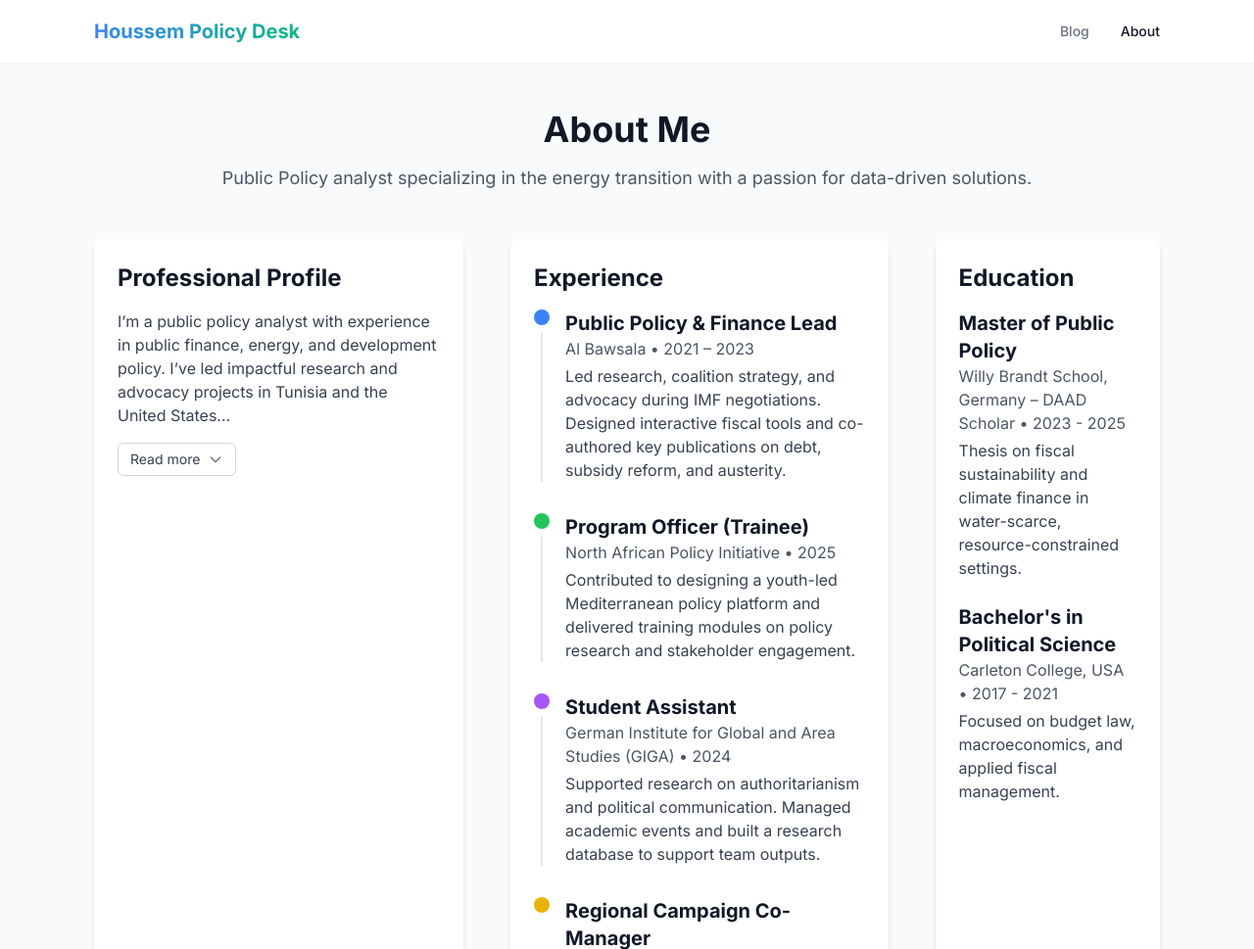
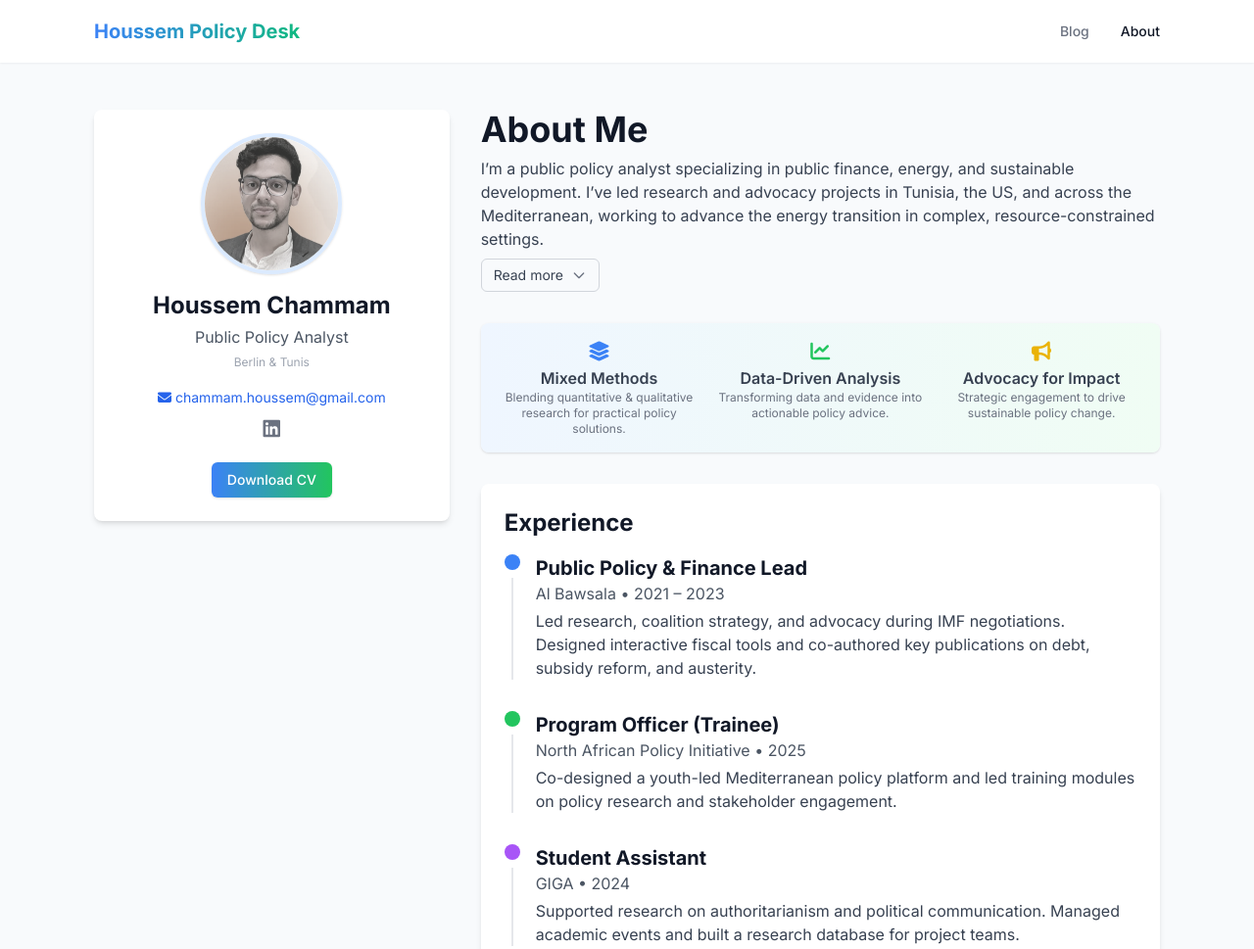
Before and after one commit to eya-cfu/houssem-policy-desk, a plain HTML site: page about.html in a window 1280 px wide. Shown: the top 969 px of the page at 98% size. Drawn offline with nearby package versions, Linux system fonts and the light colour scheme.

Commit message:
Update about.html

```diff
--- a/about.html
+++ b/about.html
@@ -38,54 +38,49 @@
   </nav>
 
   <main class="max-w-6xl mx-auto px-4 sm:px-6 lg:px-8 py-12">
+  <!-- Header -->
+  <div class="mb-12 flex flex-col md:flex-row md:items-start gap-8">
+    <!-- Left: Profile Card -->
+    <aside class="bg-white p-6 rounded-lg shadow-md w-full md:w-1/3 flex flex-col items-center">
+      <div class="w-36 h-36 rounded-full overflow-hidden border-4 border-blue-100 shadow mb-4">
+        <img src="images/Headshot2.PNG" alt="Houssem" class="w-full h-full object-cover">
+      </div>
+      <h2 class="text-2xl font-bold text-gray-900 mb-1">Houssem Chammam</h2>
+      <p class="text-gray-600 mb-4 text-center">Public Policy Analyst<br><span class="text-xs text-gray-400">Berlin & Tunis</span></p>
+      <a href="mailto:chammam.houssem@gmail.com" class="text-blue-600 mb-2 text-sm hover:underline"><i class="fas fa-envelope mr-1"></i>chammam.houssem@gmail.com</a>
+      <a href="https://www.linkedin.com/in/houssem-chammam/" target="_blank" class="text-gray-500 hover:text-blue-700 text-xl mb-2"><i class="fab fa-linkedin"></i></a>
+      <a href="Houssem-Chammam-CV.pdf" class="mt-3 px-4 py-2 bg-gradient-to-r from-blue-500 to-green-500 text-white rounded-md shadow hover:opacity-90 text-sm font-medium text-center">Download CV</a>
+    </aside>
 
-    <div class="text-center mb-12">
-                    <h1 class="text-4xl font-bold text-gray-900 mb-4">About Me</h1>
-                    <p class="text-lg text-gray-600">
-                      Public Policy analyst specializing in the energy transition with a passion for data-driven solutions.
-                    </p>
-    </div>
-
-    <div class="flex flex-col md:flex-row gap-12">
-      <!-- Left: Profile Card -->
-
-
-      <!-- Right: About Content -->
-     <section class="bg-white p-6 rounded-lg shadow-md">
-  <h2 class="text-2xl font-bold text-gray-900 mb-4">Professional Profile</h2>
-
-  <!-- Preview (collapsed) -->
+    <!-- Right: About & Experience -->
+    <section class="flex-1 space-y-8">
+      <!-- Name, Title & Blurb -->
+      <div class="mb-2">
+        <h1 class="text-4xl font-bold text-gray-900 mb-2">About Me</h1>
         <div id="profile-preview" class="text-gray-700">
-    <p class="mb-4">
-      I’m a public policy analyst with experience in public finance, energy, and development policy. I’ve led impactful research and advocacy projects in Tunisia and the United States...
+          <p class="mb-2">
+            I’m a public policy analyst specializing in public finance, energy, and sustainable development. I’ve led research and advocacy projects in Tunisia, the US, and across the Mediterranean, working to advance the energy transition in complex, resource-constrained settings.
           </p>
           <button onclick="toggleProfile()" class="inline-flex items-center px-3 py-1.5 border border-gray-300 text-sm text-gray-700 rounded-md hover:bg-gray-100 transition">
             <span>Read more</span>
-      <svg class="ml-2 w-4 h-4 text-gray-500" fill="none" stroke="currentColor" stroke-width="2" viewBox="0 0 24 24">
-        <path stroke-linecap="round" stroke-linejoin="round" d="M19 9l-7 7-7-7" />
-      </svg>
+            <svg class="ml-2 w-4 h-4 text-gray-500" fill="none" stroke="currentColor" stroke-width="2" viewBox="0 0 24 24"><path stroke-linecap="round" stroke-linejoin="round" d="M19 9l-7 7-7-7" /></svg>
           </button>
         </div>
-
-  <!-- Full text (expanded) -->
         <div id="profile-full" class="hidden text-gray-700">
-    <p class="mb-4">
-      I’m a public policy analyst with experience in public finance, energy, and development policy. I’ve led impactful research and advocacy projects in Tunisia and the United States, and I hold a Master’s in Public Policy from the Willy Brandt School in Germany.
+          <p class="mb-2">
+            I’m a public policy analyst specializing in public finance, energy, and sustainable development. I’ve led research and advocacy projects in Tunisia, the US, and across the Mediterranean, working to advance the energy transition in complex, resource-constrained settings.
           </p>
-    <p class="mb-4">
-      My work focuses on advancing the energy transition in resource-constrained settings, especially where water scarcity, debt, and political fragmentation pose major challenges. I’m currently working on projects at the intersection of water and energy policy.
+          <p class="mb-2">
+            My expertise spans cross-sectoral policy, stakeholder engagement, data analysis, and communicating policy to diverse audiences. I am passionate about building practical solutions for countries facing water scarcity, debt, and political fragmentation. Currently, my work focuses on the intersection of water and energy policy in North Africa and the Mediterranean.
           </p>
-    <p>
-      This site is a space to share what I’ve built, explored, and continue to learn in the pursuit of sustainable futures.
+          <p class="mb-2">
+            This site brings together my ongoing work, learning, and public interest projects.
           </p>
           <button onclick="toggleProfile()" class="inline-flex items-center px-3 py-1.5 border border-gray-300 text-sm text-gray-700 rounded-md hover:bg-gray-100 transition">
             <span>Show less</span>
-      <svg class="ml-2 w-4 h-4 text-gray-500" fill="none" stroke="currentColor" stroke-width="2" viewBox="0 0 24 24">
-        <path stroke-linecap="round" stroke-linejoin="round" d="M5 15l7-7 7 7" />
-      </svg>
+            <svg class="ml-2 w-4 h-4 text-gray-500" fill="none" stroke="currentColor" stroke-width="2" viewBox="0 0 24 24"><path stroke-linecap="round" stroke-linejoin="round" d="M5 15l7-7 7 7" /></svg>
           </button>
         </div>
-
         <script>
           function toggleProfile() {
             const preview = document.getElementById('profile-preview');
@@ -94,9 +89,29 @@
             full.classList.toggle('hidden');
           }
         </script>
-</section>
-</section>
-        <section class="bg-white p-6 rounded-lg shadow-md">
+      </div>
+
+      <!-- Skills/How I Work Section -->
+      <div class="bg-gradient-to-r from-blue-50 to-green-50 rounded-lg shadow p-4 grid grid-cols-1 md:grid-cols-3 gap-4 mb-2">
+        <div class="flex flex-col items-center text-center">
+          <div class="text-blue-500 mb-1"><i class="fas fa-layer-group fa-lg"></i></div>
+          <span class="font-semibold text-gray-700">Mixed Methods</span>
+          <span class="text-xs text-gray-500">Blending quantitative & qualitative research for practical policy solutions.</span>
+        </div>
+        <div class="flex flex-col items-center text-center">
+          <div class="text-green-500 mb-1"><i class="fas fa-chart-line fa-lg"></i></div>
+          <span class="font-semibold text-gray-700">Data-Driven Analysis</span>
+          <span class="text-xs text-gray-500">Transforming data and evidence into actionable policy advice.</span>
+        </div>
+        <div class="flex flex-col items-center text-center">
+          <div class="text-yellow-500 mb-1"><i class="fas fa-bullhorn fa-lg"></i></div>
+          <span class="font-semibold text-gray-700">Advocacy for Impact</span>
+          <span class="text-xs text-gray-500">Strategic engagement to drive sustainable policy change.</span>
+        </div>
+      </div>
+
+      <!-- Timeline Experience -->
+      <section class="bg-white rounded-lg shadow-md p-6">
         <h2 class="text-2xl font-bold text-gray-900 mb-4">Experience</h2>
         <div class="space-y-8 relative">
           <div class="timeline-item relative pl-8">
@@ -105,21 +120,18 @@
             <p class="text-gray-600 mb-1">Al Bawsala • 2021 – 2023</p>
             <p class="text-gray-700">Led research, coalition strategy, and advocacy during IMF negotiations. Designed interactive fiscal tools and co-authored key publications on debt, subsidy reform, and austerity.</p>
           </div>
-
           <div class="timeline-item relative pl-8">
             <div class="absolute left-0 top-0 w-4 h-4 rounded-full bg-green-500"></div>
             <h3 class="text-xl font-bold text-gray-900">Program Officer (Trainee)</h3>
             <p class="text-gray-600 mb-1">North African Policy Initiative • 2025</p>
-            <p class="text-gray-700">Contributed to designing a youth-led Mediterranean policy platform and delivered training modules on policy research and stakeholder engagement.</p>
+            <p class="text-gray-700">Co-designed a youth-led Mediterranean policy platform and led training modules on policy research and stakeholder engagement.</p>
           </div>
-
           <div class="timeline-item relative pl-8">
             <div class="absolute left-0 top-0 w-4 h-4 rounded-full bg-purple-500"></div>
             <h3 class="text-xl font-bold text-gray-900">Student Assistant</h3>
-            <p class="text-gray-600 mb-1">German Institute for Global and Area Studies (GIGA) • 2024</p>
-            <p class="text-gray-700">Supported research on authoritarianism and political communication. Managed academic events and built a research database to support team outputs.</p>
+            <p class="text-gray-600 mb-1">GIGA • 2024</p>
+            <p class="text-gray-700">Supported research on authoritarianism and political communication. Managed academic events and built a research database for project teams.</p>
           </div>
-
           <div class="timeline-item relative pl-8">
             <div class="absolute left-0 top-0 w-4 h-4 rounded-full bg-yellow-500"></div>
             <h3 class="text-xl font-bold text-gray-900">Regional Campaign Co-Manager</h3>
@@ -129,15 +141,14 @@
         </div>
       </section>
 
-        <section class="bg-white p-6 rounded-lg shadow-md">
+      <!-- Education -->
+      <section class="bg-white rounded-lg shadow-md p-6">
         <h2 class="text-2xl font-bold text-gray-900 mb-4">Education</h2>
         <div class="space-y-6">
           <div>
             <h3 class="text-xl font-bold text-gray-900">Master of Public Policy</h3>
             <p class="text-gray-600">Willy Brandt School, Germany – DAAD Scholar • 2023 - 2025</p>
-              <p class="text-gray-700 mt-1">
-                Thesis on fiscal sustainability and climate finance in water-scarce, resource-constrained settings.
-              </p>
+            <p class="text-gray-700 mt-1">Thesis on fiscal sustainability and climate finance in water-scarce, resource-constrained settings.</p>
           </div>
           <div>
             <h3 class="text-xl font-bold text-gray-900">Bachelor's in Political Science</h3>
@@ -146,9 +157,10 @@
           </div>
         </div>
       </section>
-      </div>
+    </section>
   </div>
 </main>
+
 <!-- Footer -->
     <footer class="bg-white border-t border-gray-200 mt-12">
         <div class="max-w-6xl mx-auto px-4 sm:px-6 lg:px-8 py-8">
```
Lines whose indentation alone changed are shown as unchanged.
